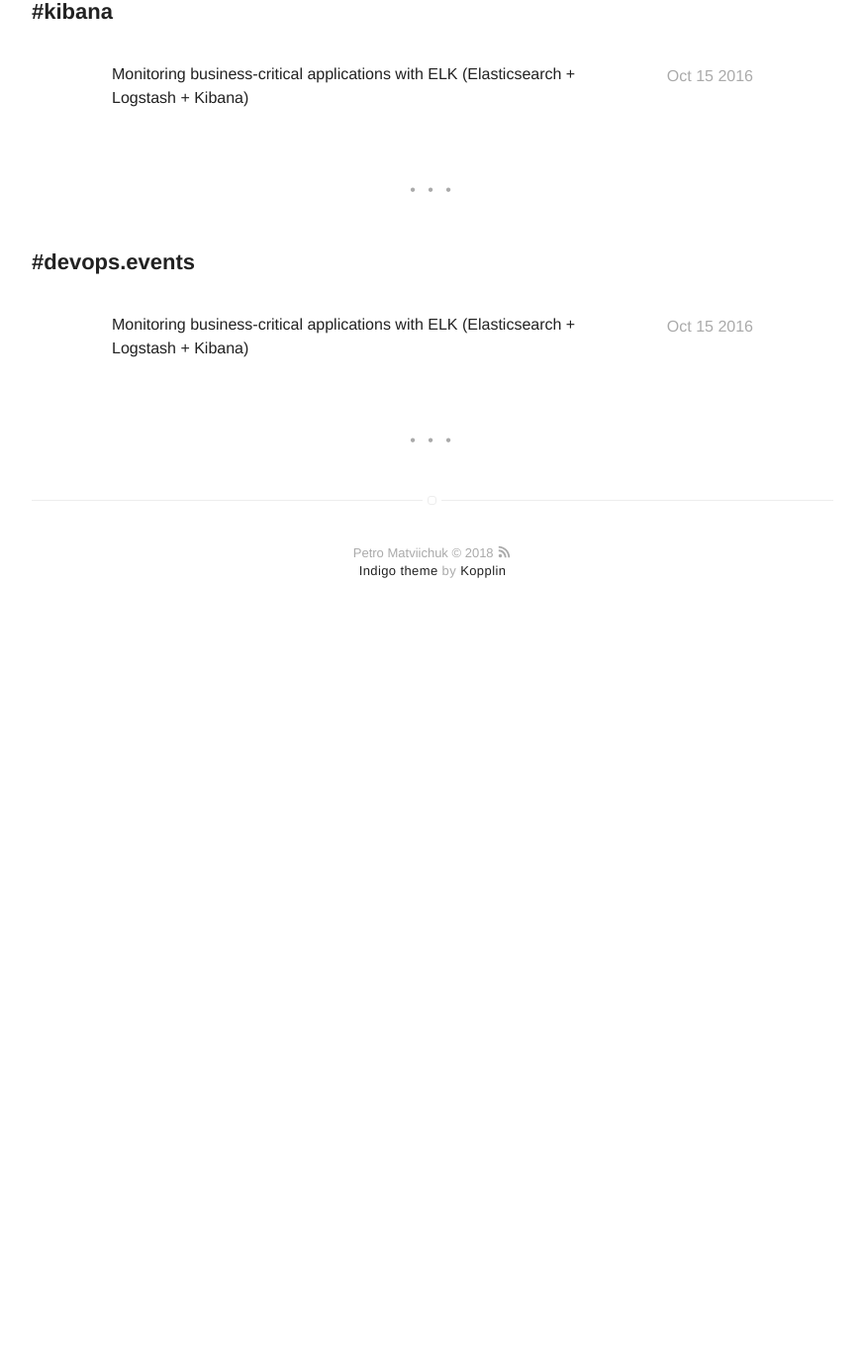
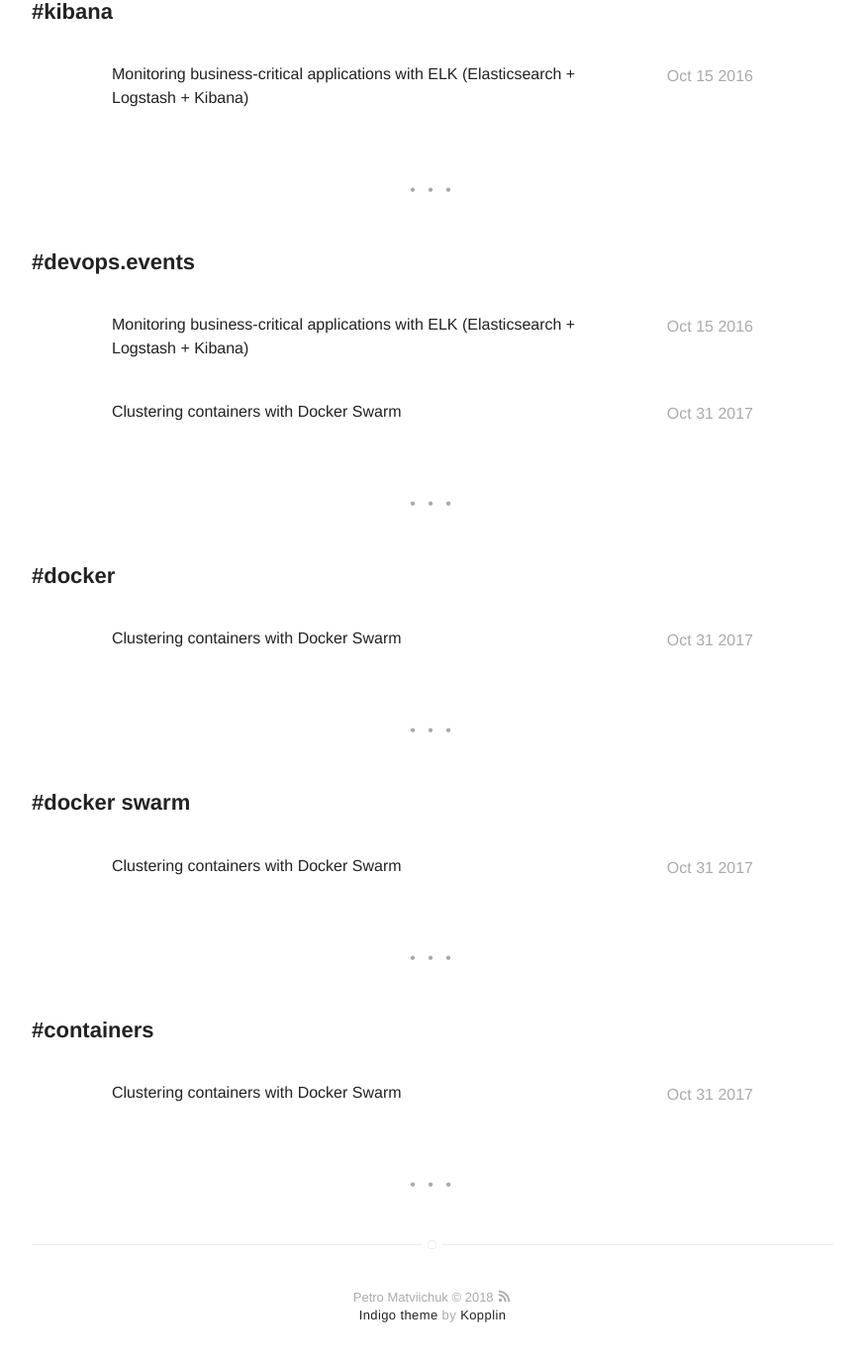
Before and after one commit to petromatviichuk/petromatviichuk.github.io, a Jekyll site: the page built from tags.html, in a window 1280 px wide and 1400 px high, scrolled down 3149 px. Shown: the top 1375 px of the window at 99% size, without its empty margins (203-1076 px from the left). Built offline with Jekyll 4.4.1, drawn with Linux system fonts in a browser that asks for light colours; before the commit the page ends 3797 px from its top, so only the background shows below that; some of the changed text lies outside the part shown.

Commit message:
Added post for 2017

```diff
--- a/_config.yml
+++ b/_config.yml
@@ -11,7 +11,7 @@ external-image: false
 picture: assets/images/profile.jpg
 
 url: https://www.matviichuk.com
-# your url: http://USERNAME.github.io
+#url: http://127.0.0.1:4000
 
 #permalink: /:title/
 permalink: /:year/:month/:day/:title
--- /dev/null
+++ b/_posts/2017-10-31-docker-swarm-webinar.markdown
@@ -0,0 +1,28 @@
+---
+title: "Clustering containers with Docker Swarm"
+layout: post
+date: 2017-10-31 00:00
+tag:
+- docker
+- docker swarm
+- containers
+- devops.events
+blog: true
+star: false
+author: pmatv
+---
+
+During fall of 2017 I was working on a project of migration existing monolithic platform to the clustered solution based on Docker containers.
+
+Meanwhile I had opportunity to carry out [DevOps.Events](https://devops.events/) webinar. So I've decided to share my experience with Docker Swarm.
+
+The webinar included following main topics:
+
+* Container clustering tools
+* Swarm mode overview
+* Containers deployment in swarm cluster
+* Demo of the deployment
+
+Link on webinar you may find below:
+
+<iframe width="560" height="310" src="https://www.youtube.com/embed/kfiicZCYT_g" frameborder="0" allowfullscreen></iframe>
```
Also changed, not shown: about.md (+1 -1 lines).
